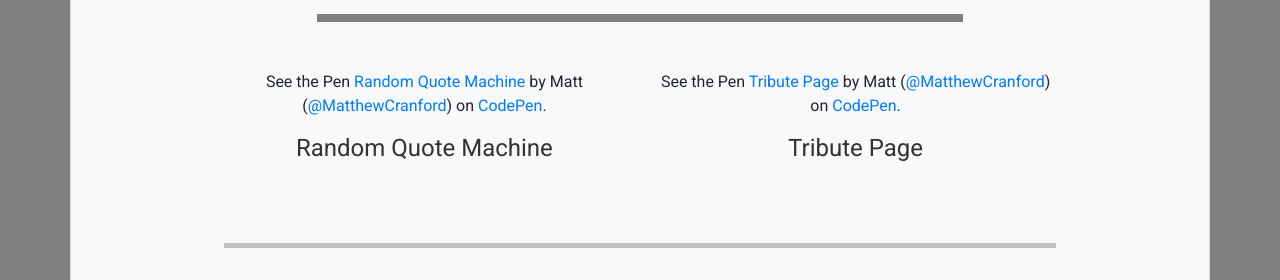
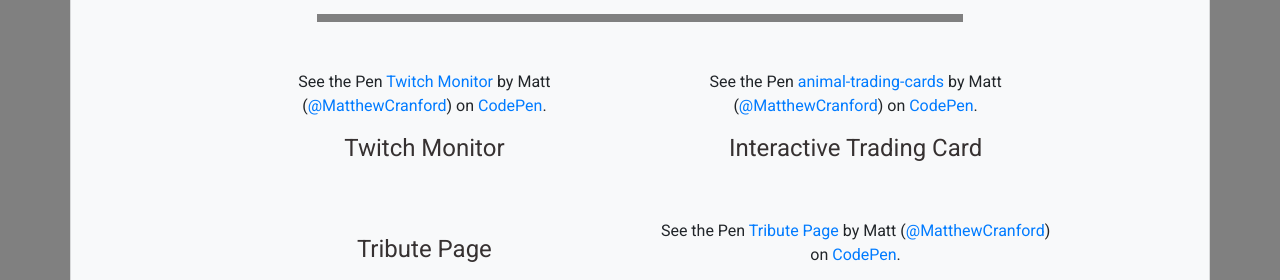
Before and after one commit to MatthewCranford/personal-portfolio, a plain HTML site: page index.html in a window 1280 px wide. Shown: the part 516-796 px from the top of the page. Drawn offline with nearby package versions, Linux system fonts and the light colour scheme; a script that the page names is missing.

Commit message:
Add new projects

```diff
--- a/index.html
+++ b/index.html
@@ -75,12 +75,26 @@
             <div class="row">
               <!-- project 1 -->
               <div class="col-sm-12 col-lg-6 text-center my-4 project">
-                <p data-height="400" data-theme-id="0" data-slug-hash="dJpxGR" data-default-tab="result" data-user="MatthewCranford" data-embed-version="2" data-pen-title="Random Quote Machine" class="codepen">See the Pen <a href="https://codepen.io/MatthewCranford/pen/dJpxGR/">Random Quote Machine</a> by Matt (<a href="https://codepen.io/MatthewCranford">@MatthewCranford</a>) on <a href="https://codepen.io">CodePen</a>.</p>
+                <p data-height="400" data-theme-id="0" data-slug-hash="aEqXjK" data-default-tab="result" data-user="MatthewCranford" data-embed-version="2" data-pen-title="Twitch Monitor" class="codepen">See the Pen <a href="https://codepen.io/MatthewCranford/pen/aEqXjK/">Twitch Monitor</a> by Matt (<a href="https://codepen.io/MatthewCranford">@MatthewCranford</a>) on <a href="https://codepen.io">CodePen</a>.</p>
 
-                <a class="project-link" href="https://codepen.io/MatthewCranford/full/dJpxGR/" target="_blank"><h4 class="project-title">Random Quote Machine</h4></a>
+                <a class="project-link" href="https://codepen.io/MatthewCranford/full/dJpxGR/" target="_blank"><h4 class="project-title">Twitch Monitor</h4></a>
 
               </div>
               <!-- project 2 -->
+              <div class="col-sm-12 col-lg-6 text-center my-4 project">
+                <p data-height="400" data-theme-id="0" data-slug-hash="XVxKPp" data-default-tab="result" data-user="MatthewCranford" data-embed-version="2" data-pen-title="animal-trading-cards" class="codepen">See the Pen <a href="https://codepen.io/MatthewCranford/pen/XVxKPp/">animal-trading-cards</a> by Matt (<a href="https://codepen.io/MatthewCranford">@MatthewCranford</a>) on <a href="https://codepen.io">CodePen</a>.</p>
+
+                <a class="project-link" href="https://codepen.io/MatthewCranford/full/dZxOOr/" target="_blank"><h4 class="project-title">Interactive Trading Card</h4></a>
+
+              </div>
+
+              <div class="col-sm-12 col-lg-6 text-center my-4 project">
+
+
+                <a class="project-link" href="https://codepen.io/MatthewCranford/full/dZxOOr/" target="_blank"><h4 class="project-title">Tribute Page</h4></a>
+
+              </div>
+
               <div class="col-sm-12 col-lg-6 text-center my-4 project">
                 <p data-height="400" data-theme-id="0" data-slug-hash="dZxOOr" data-default-tab="result" data-user="MatthewCranford" data-embed-version="2" data-pen-title="Tribute Page" class="codepen">See the Pen <a href="https://codepen.io/MatthewCranford/pen/dZxOOr/">Tribute Page</a> by Matt (<a href="https://codepen.io/MatthewCranford">@MatthewCranford</a>) on <a href="https://codepen.io">CodePen</a>.</p>
 
```
